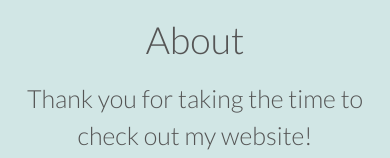
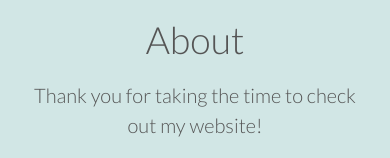
Before and after one commit to graysonventers/portfolio-website, a plain HTML site: page index.html in a window 390 px wide. Shown: the part 705-863 px from the top of the page. Drawn offline with Linux system fonts and the light colour scheme.

Commit message:
background image fix for mobile, edit text size for mobile

```diff
--- a/style.css
+++ b/style.css
@@ -10,6 +10,7 @@ Basic Setup
 
 body {
     width: 100%;
+    min-height: 100%;
 }
 
 html {
@@ -322,4 +323,8 @@ a:visited {
     .section-contact {
         font-size: 100%;
     }
+
+    .section-about p {
+        font-size: 80%;
+    }
   }
```
